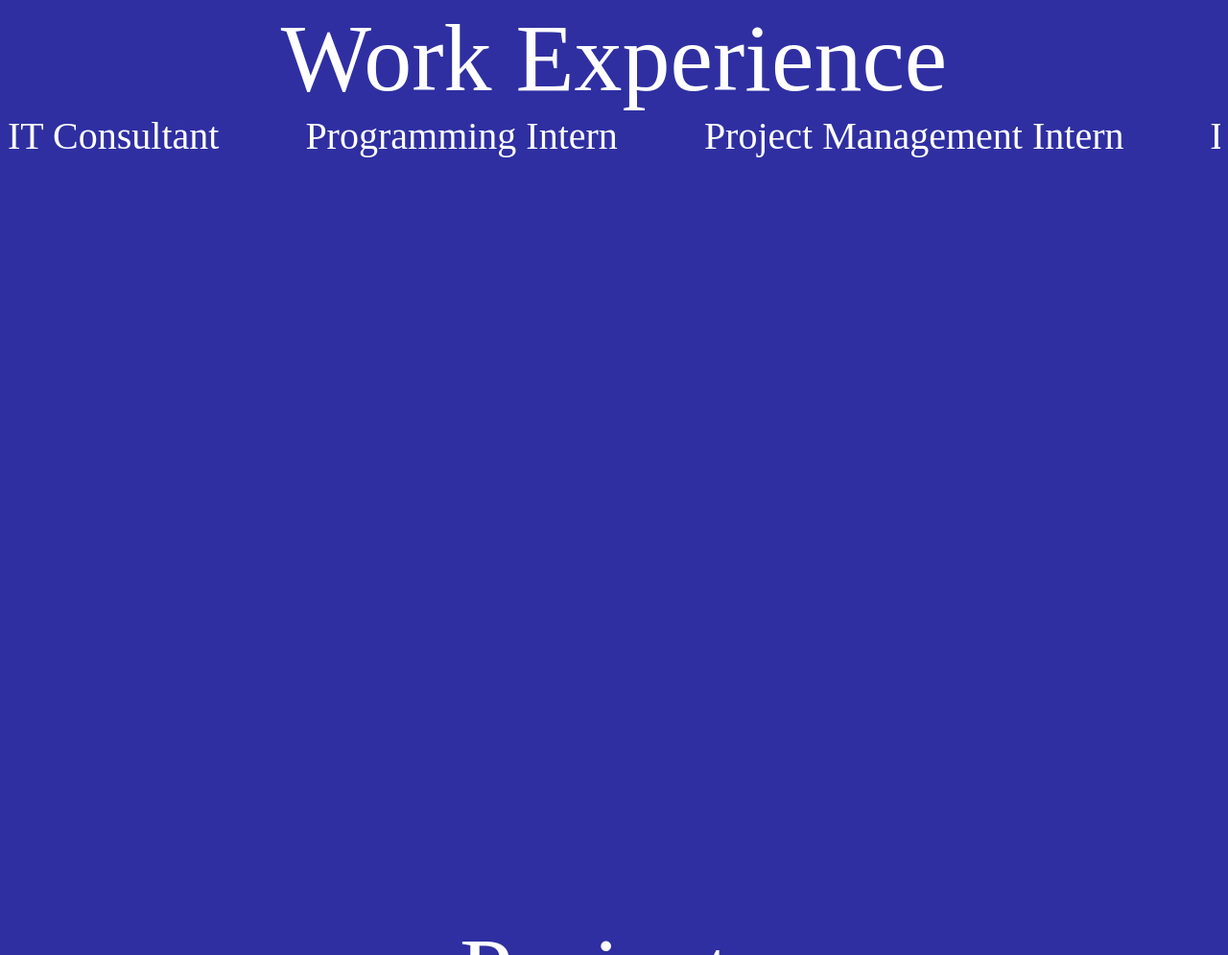
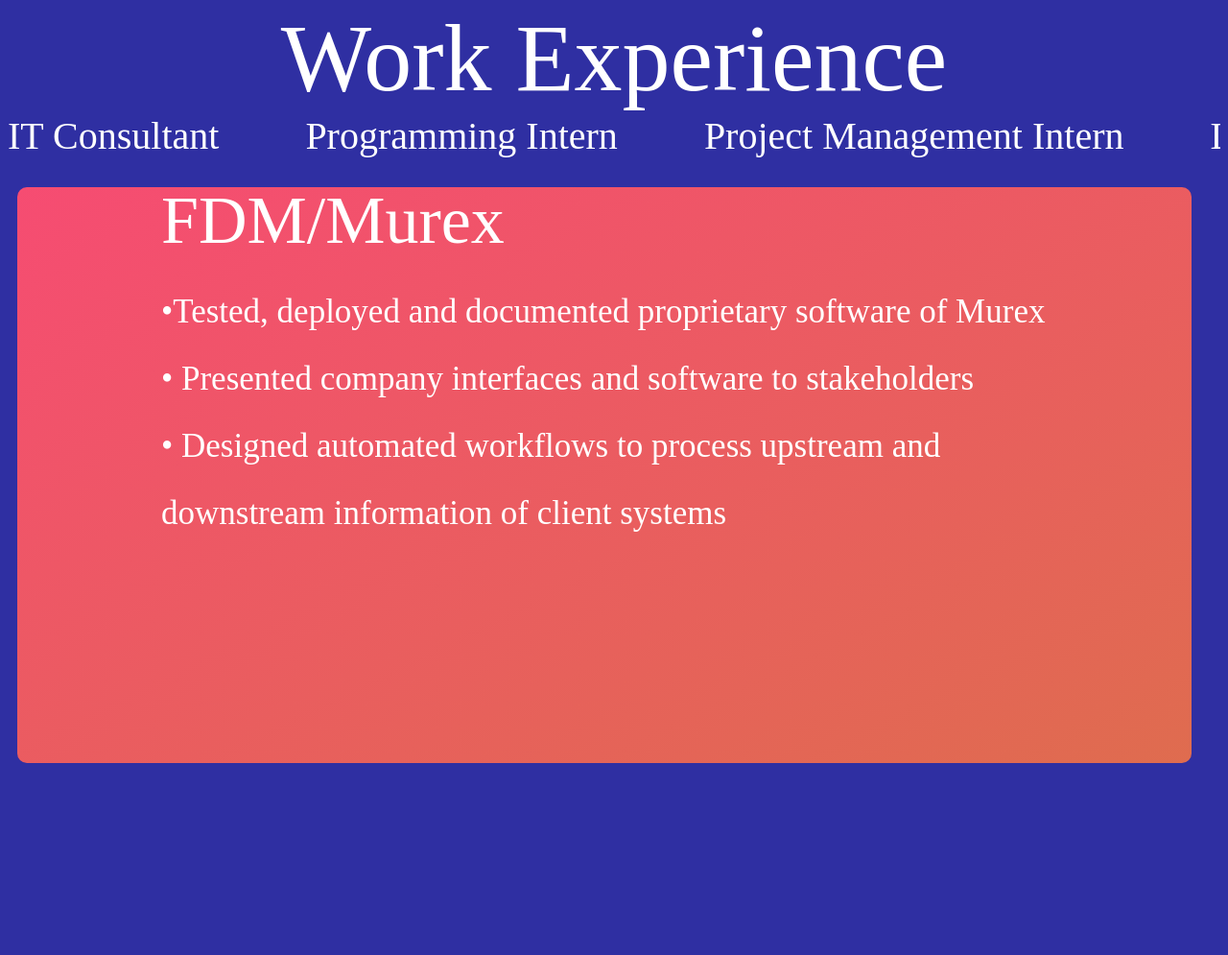
Before and after one commit to Janmart10/janmart-website, a plain HTML site: page index.html in a window 1280 px wide. Shown: the part 2190-3185 px from the top of the page at 96% size. Drawn offline with Linux system fonts and the light colour scheme.

Commit message:
Update portfoliov4.css
IT Consultant div displayed by default

```diff
--- a/stylesheets/portfoliov4.css
+++ b/stylesheets/portfoliov4.css
@@ -155,6 +155,10 @@ display: none;
 
 }
 
+div[id='IT Consultant'] {
+    display: block;
+}
+
 .work-title {
     font-size: 70px;
     font-style: bold;
```
